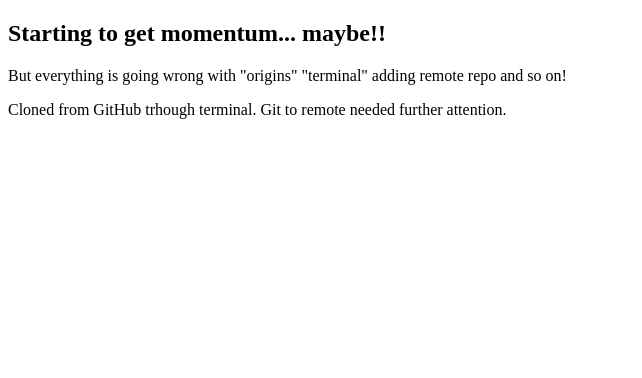
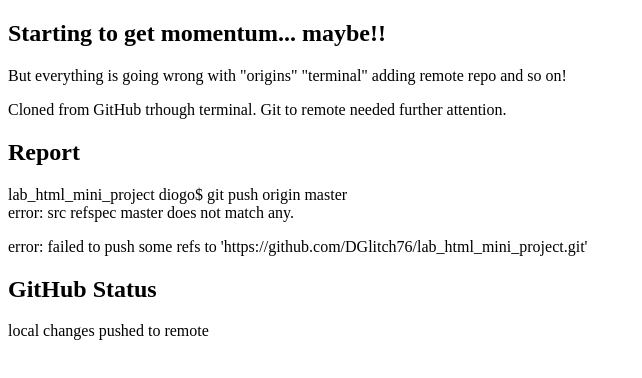
Before and after one commit to DGlitch76/lab_html_mini_project, a plain HTML site: page index.html in a window 1280 px wide. Shown: the whole page, without its empty margins (0-642 px from the left). Drawn offline with Linux system fonts and the light colour scheme.

Commit message:
check html for report

```diff
--- a/index.html
+++ b/index.html
@@ -10,5 +10,16 @@
       <p>But everything is going wrong with "origins" "terminal" adding remote repo and so on!</p>
        <p>Cloned from GitHub trhough terminal. Git to remote needed further attention.</p>
     </div>
+    <div>
+      <h2>Report</h2>
+      <p>lab_html_mini_project diogo$ git push origin master<br>
+        error: src refspec master does not match any.</p>
+       <p>error: failed to push some refs to 'https://github.com/DGlitch76/lab_html_mini_project.git'</p>
+    </div>
+    <div>
+      <h2>GitHub Status</h2>
+      <p>local changes pushed to remote</p>
+       <p></p>
+    </div>
   </body>
 </html>
```
